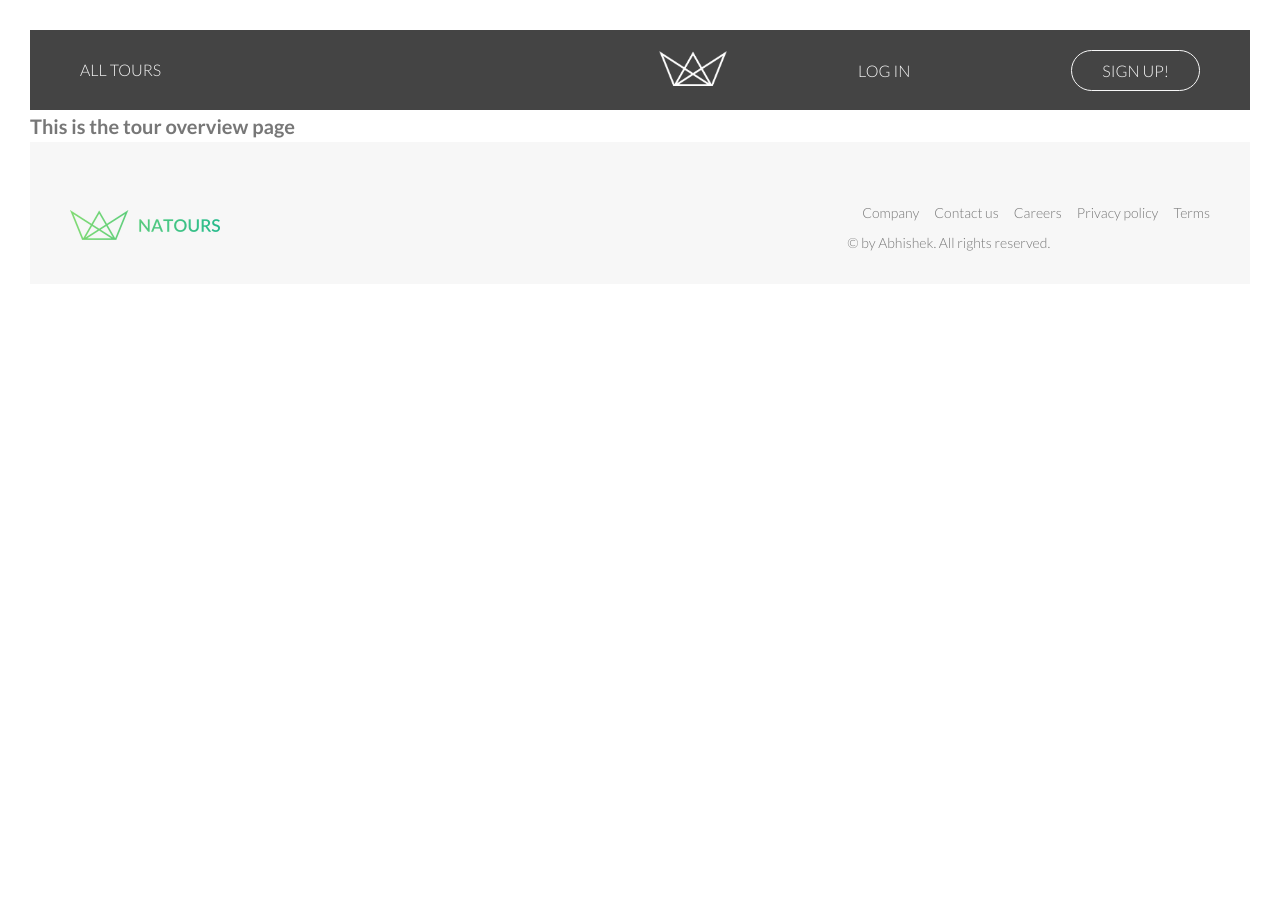
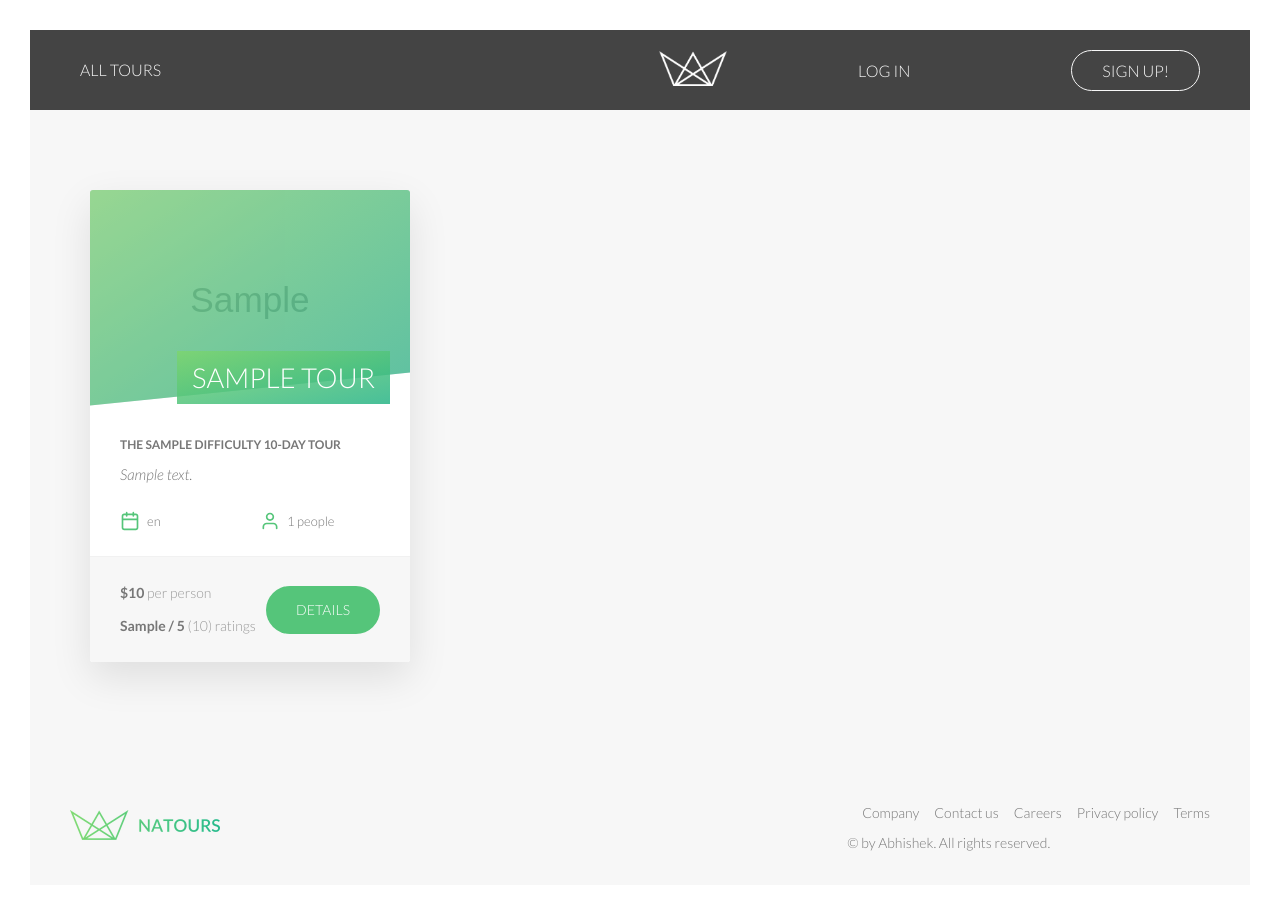
Before and after one commit to Abhisach687/Tour-Booking, a Node server app: template views/overview.pug in a window 1280 px wide. Before the commit the page ends 251 px from the top, so only its background shows below. Run offline with Node 20, Linux system fonts and the light colour scheme; the template is opened without the code that fills it: most values are stand-ins (such as "Sample title", 1, 10 or a date in 2020); grey boxes marked "Sample" are stand-in pictures; some libraries are stand-ins or nearby versions.

Commit message:
tour overview page made

```diff
--- a/views/overview.pug
+++ b/views/overview.pug
@@ -1,4 +1,37 @@
 extends base
 
 block content
-  h1 This is the tour overview page
+  main.main
+    .card-container
+
+      each tour in tours
+        .card
+          .card__header
+            .card__picture
+              .card__picture-overlay &nbsp;
+              img.card__picture-img(src=`img/tours/${tour.imageCover}`, alt=`${tour.name}`)
+            h3.heading-tertirary
+              span=tour.name
+
+          .card__details
+            h4.card__sub-heading=`The ${tour.difficulty} ${tour.duration}-day tour`
+            p.card__text=tour.summary
+            .card__data
+              svg.card__icon
+                use(xlink:href='img/icons.svg#icon-calendar')
+              span= tour.startDates[0].toLocaleString('en-us', { month: 'long', year: 'numeric' })
+            .card__data
+              svg.card__icon
+                use(xlink:href='img/icons.svg#icon-user')
+              span=  `${tour.maxGroupSize} people`
+
+          .card__footer
+            p
+              span.card__footer-value= `$${tour.price}`
+              |
+              span.card__footer-text per person
+            p.card__ratings
+              span.card__footer-value= `${tour.ratingsAverage} / 5`
+              |
+              span.card__footer-text=   `(${tour.ratingsQuantity}) ratings`
+            a.btn.btn--green.btn--small(href=`/tours/${tour.slug}`) Details
```
Also changed, not shown: controllers/viewsController.js (+12 -3 lines), dev-data/data/import-dev-data.js (+8 -0 lines).
